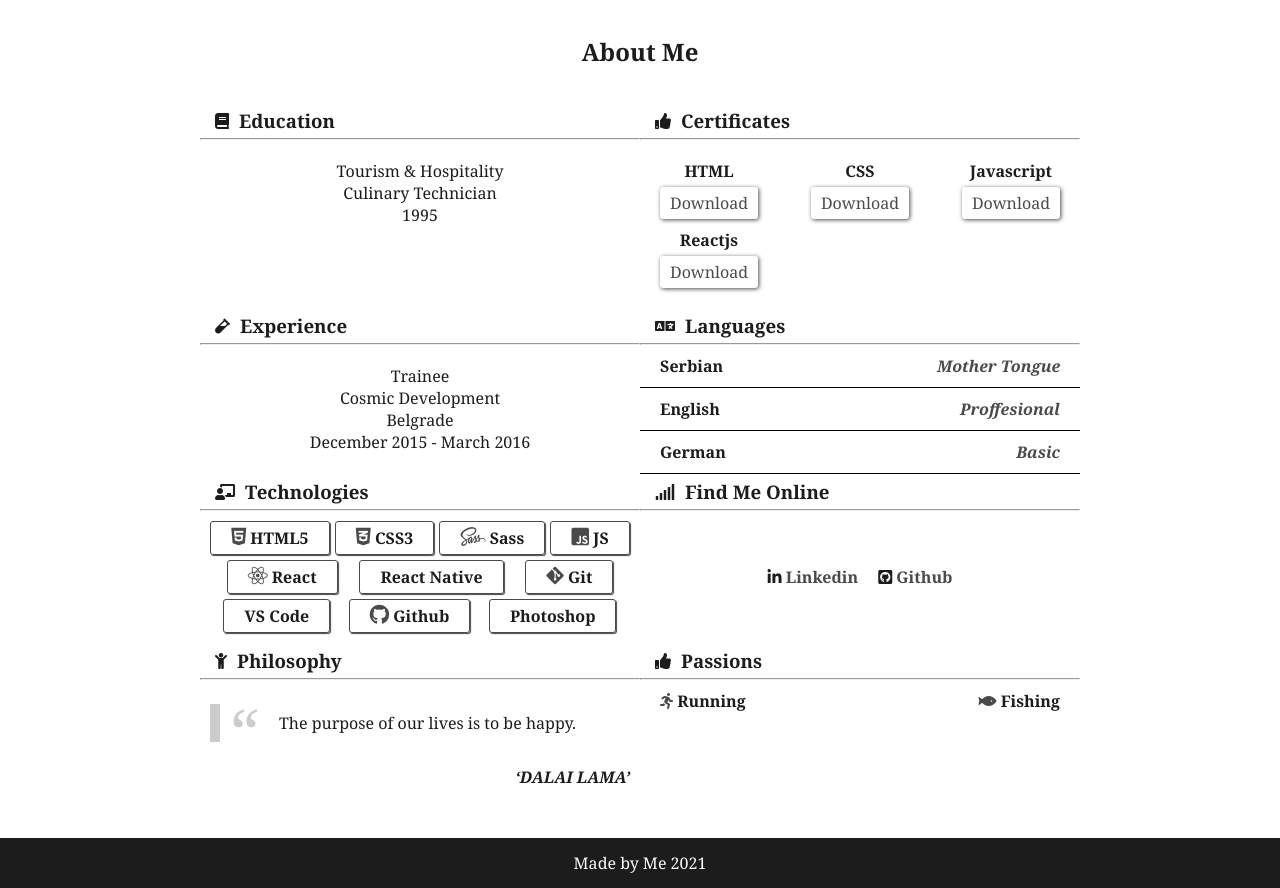
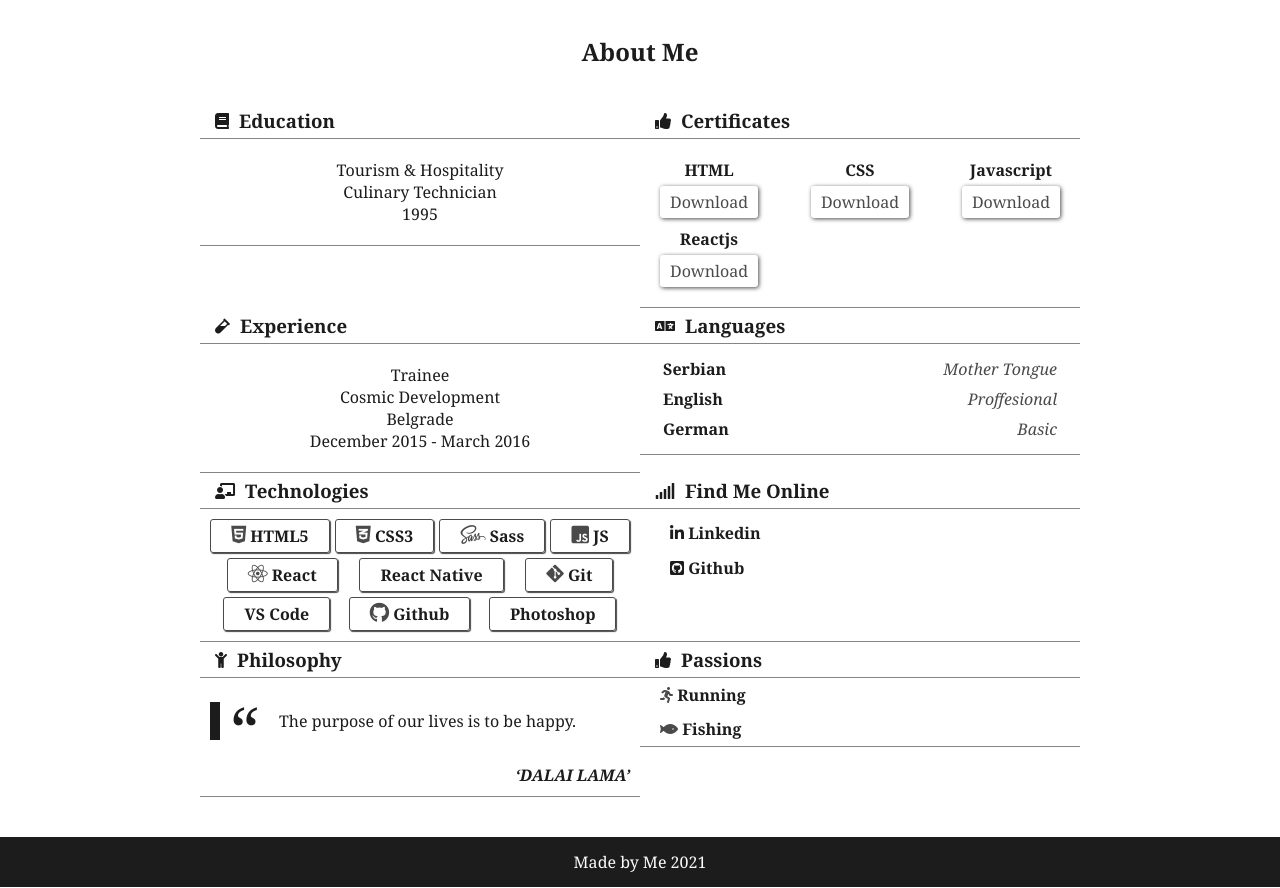
Before and after one commit to lennard978/new, a website: page index.html in a window 1280 px wide. Shown: the part 800-1688 px from the top of the page. Drawn offline with Linux system fonts and the light colour scheme.

Commit message:
nChange border box

```diff
--- a/css/style.scss
+++ b/css/style.scss
@@ -101,6 +101,7 @@ body {
     h2 {
       color: var(--h2DarkColor);
       margin-top: 10px;
+      text-align: center;
     }
     .scroll {
       color: var(--scrollDark);
@@ -142,6 +143,8 @@ body {
     .education {
       .content {
         @include box();
+        border-top: 1px solid rgb(133, 133, 133);
+        border-bottom: 1px solid rgb(133, 133, 133);
       }
     }
     .certificates {
@@ -171,35 +174,43 @@ body {
       }
       .content {
         @include box();
+        border-top: 1px solid rgb(133, 133, 133);
+        border-bottom: 1px solid rgb(133, 133, 133);
       }
     }
     .experience {
       .content {
         @include box();
+        border-top: 1px solid rgb(133, 133, 133);
+        border-bottom: 1px solid rgb(133, 133, 133);
       }
     }
     .languages {
       .content {
         @include box();
+        border-top: 1px solid rgb(133, 133, 133);
+        border-bottom: 1px solid rgb(133, 133, 133);
         .lang-list {
           @include flexColumn();
           justify-content: space-between;
+          padding: 10px 0;
           li {
             display: flex;
             justify-content: space-between;
-            padding: 5px 0;
-            border-bottom: 1px solid #000;
+            padding: 3px;
+            // border-bottom: 1px solid #000;
             p {
               display: block;
-              padding: 5px 20px;
+              padding: 1px 20px;
               color: var(--global-dark);
-              font-weight: bolder;
+              font-weight: 900;
               span {
                 color: var(--paragraph-lightColor);
               }
               &:last-child {
                 color: var(--paragraph-lightColor);
                 font-style: italic;
+                font-weight: 100;
               }
             }
           }
@@ -210,6 +221,8 @@ body {
       @include flexColumn();
       .content {
         @include box();
+        border-top: 1px solid rgb(133, 133, 133);
+        border-bottom: 1px solid rgb(133, 133, 133);
         ul {
           display: flex;
           flex-wrap: wrap;
@@ -239,23 +252,30 @@ body {
       @include flexColumn();
       .content {
         @include box();
+        border-top: 1px solid rgb(133, 133, 133);
+        border-bottom: 1px solid rgb(133, 133, 133);
         ul {
-          display: flex;
-          justify-content: space-between;
+          // display: flex;
+          // justify-content: space-between;
+          padding: 10px;
           li {
+            padding: 3px 20px;
+
             &:first-child {
               color: var(--global-dark);
-              margin-left: 10px;
-              padding: 10px;
+              padding-bottom: 10px;
             }
             &:last-child {
               color: var(--global-dark);
-              margin-right: 10px;
-              padding: 10px;
             }
             a {
-              color: var(--paragraph-lightColor);
+              color: var(--global-dark);
               font-weight: bolder;
+              transition: all 0.3s ease;
+              &:hover {
+                color: var(--textShadowDark);
+                color: orange;
+              }
             }
           }
         }
@@ -264,15 +284,17 @@ body {
     .philosophy {
       .content {
         @include box();
+        border-top: 1px solid rgb(133, 133, 133);
+        border-bottom: 1px solid rgb(133, 133, 133);
       }
       figure {
         blockquote {
-          border-left: 10px solid #ccc;
+          border-left: 10px solid var(--global-dark);
           margin: 1.5em 10px;
           padding: 0.5em 10px;
           quotes: '\201C''\201D''\2018''\2019';
           &::before {
-            color: #ccc;
+            color: var(--global-dark);
             content: open-quote;
             font-size: 4em;
             line-height: 0.1em;
@@ -301,18 +323,20 @@ body {
     .passion {
       .content {
         @include box();
+        border-top: 1px solid rgb(133, 133, 133);
+        border-bottom: 1px solid rgb(133, 133, 133);
       }
       .lang-list {
         // @include flexColumn();
-        display: flex;
-        justify-content: space-between;
+        // display: flex;
+        // justify-content: space-between;
         li {
           display: flex;
           justify-content: space-between;
           padding: 5px 0;
           p {
             display: block;
-            padding: 5px 20px;
+            padding: 1px 20px;
             color: var(--global-dark);
             font-weight: bolder;
             i {
--- a/index.html
+++ b/index.html
@@ -58,7 +58,7 @@
         <h3>Education</h3>
         <i class="fas fa-1x fa-plus open"></i>
       </div>
-      <hr />
+      <!-- <hr /> -->
       <div class="content">
         <div class="box">
           <p>Tourism & Hospitality</p>
@@ -74,7 +74,7 @@
         <h3>Certificates</h3>
         <i class="fas fa-1x fa-plus open"></i>
       </div>
-      <hr />
+      <!-- <hr /> -->
       <div class="content">
         <ul class="certificates-list">
           <li>
@@ -105,7 +105,7 @@
         <h3>Experience</h3>
         <i class="fas fa-1x fa-plus open"></i>
       </div>
-      <hr />
+      <!-- <hr /> -->
       <div class="content">
         <div class="box">
           <p>Trainee</p>
@@ -122,7 +122,7 @@
         <h3>Languages</h3>
         <i class="fas fa-1x fa-plus open"></i>
       </div>
-      <hr />
+      <!-- <hr /> -->
       <div class="content">
         <ul class="lang-list">
           <li>
@@ -146,7 +146,7 @@
         <h3>Technologies</h3>
         <i class="fas fa-1x fa-plus open"></i>
       </div>
-      <hr />
+      <!-- <hr /> -->
       <div class="content">
         <ul>
           <li>
@@ -188,7 +188,7 @@
         <h3>Find Me Online</h3>
         <i class="fas fa-1x fa-plus open"></i>
       </div>
-      <hr />
+      <!-- <hr /> -->
       <div class="content">
         <ul>
           <li><i class="fab fa-linkedin-in"></i><a href="#"> Linkedin</a></li>
@@ -202,7 +202,7 @@
         <h3>Philosophy</h3>
         <i class="fas fa-1x fa-plus open"></i>
       </div>
-      <hr />
+      <!-- <hr /> -->
       <div class="content">
         <figure>
           <blockquote>
@@ -221,7 +221,7 @@
         <h3>Passions</h3>
         <i class="fas fa-1x fa-plus open"></i>
       </div>
-      <hr />
+      <!-- <hr /> -->
       <div class="content">
         <ul class="lang-list">
           <li>
```
Also changed, not shown: css/style.css, 1 other file.
